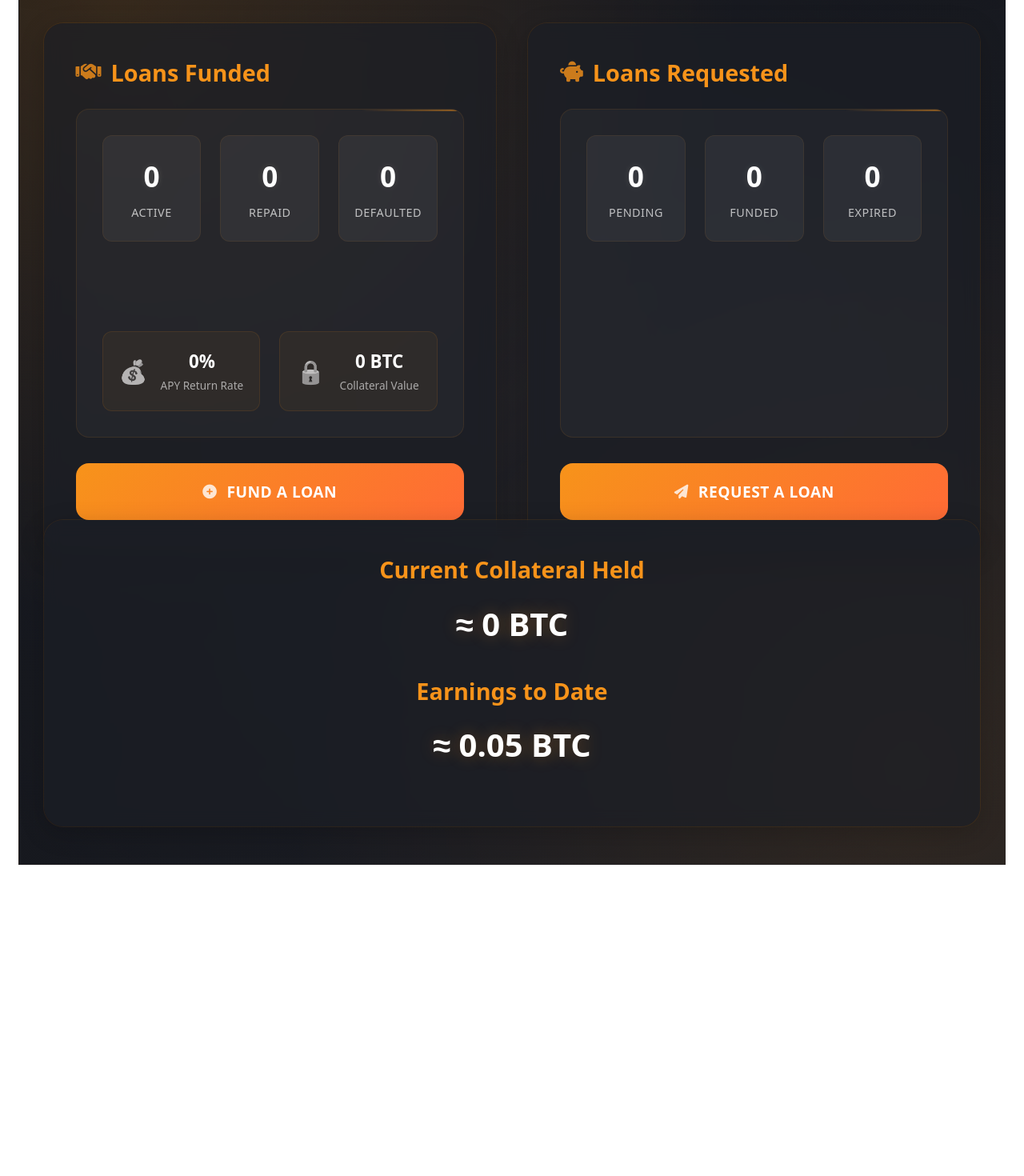
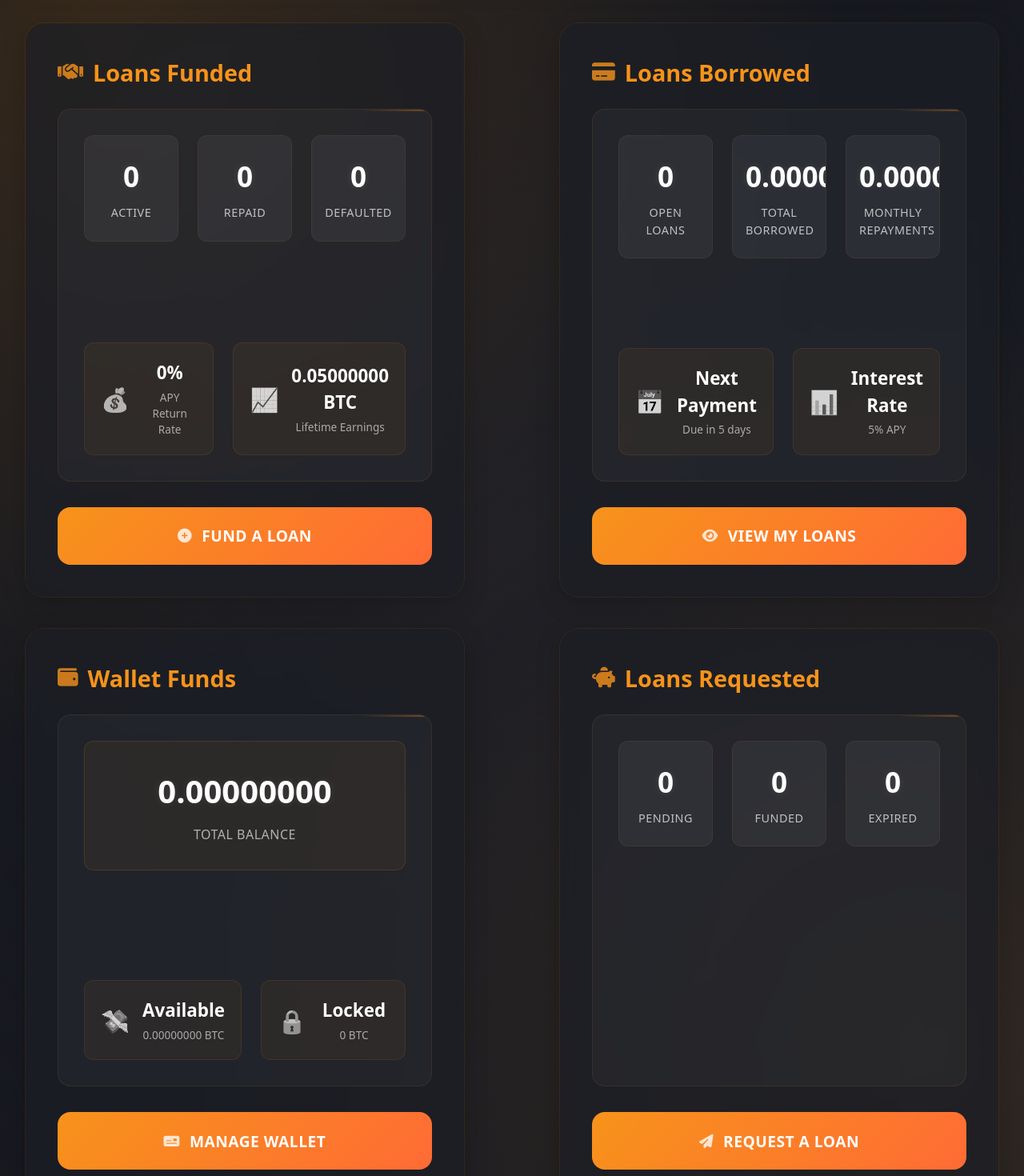
Before and after one commit to SatoshiFundAus/dev1003-p2p-crypto-lending-frontend, a React (Vite) app: page /dashboard in a window 1280 px wide. Shown: the part 130-1600 px from the top of the page at 80% size. Before the commit the page ends 1211 px from the top, so only its background shows below. Built offline with nearby package versions, Linux system fonts and the light colour scheme; no server answers; sample sign-in values are in the browser's storage.

Commit message:
Updated visual layout of dashboard, pending backend connection + testing

```diff
--- a/src/components/Dashboard.jsx
+++ b/src/components/Dashboard.jsx
@@ -19,6 +19,14 @@ function Dashboard() {
             pending: 0,
             funded: 0,
             expired: 0
+        },
+        borrowed: {
+            openLoans: 0,
+            totalBorrowed: 0,
+            monthlyRepayments: 0
+        },
+        wallet: {
+            totalFunds: 0
         },
         earningsToDate: 0.05 // Example value
     });
@@ -146,10 +154,10 @@ function Dashboard() {
                                     </div>
                                 </div>
                                 <div className={styles.metricBox}>
-                                    <span className={styles.metricIcon}>🔒</span>
+                                    <span className={styles.metricIcon}>📈</span>
                                     <div className={styles.metricContent}>
-                                        <div className={styles.metricNumber}>{loanStats.funded.collateralValue} BTC</div>
-                                        <div className={styles.metricTitle}>Collateral Value</div>
+                                        <div className={styles.metricNumber}>{loanStats.earningsToDate.toFixed(8)} BTC</div>
+                                        <div className={styles.metricTitle}>Lifetime Earnings</div>
                                     </div>
                                 </div>
                             </div>
@@ -160,6 +168,84 @@ function Dashboard() {
                         >
                             <i className={`${styles.icon} ${styles.iconAddFund}`}></i>
                             Fund a Loan
+                        </button>
+                    </div>
+
+                    <div className={styles.loanStatsCard}>
+                        <h2><i className={`${styles.icon} ${styles.iconBorrowedLoans}`}></i> Loans Borrowed</h2>
+                        <div className={styles.statsContainer}>
+                            <div className={styles.statsRow}>
+                                <div className={styles.statBox}>
+                                    <div className={styles.statNumber}>{loanStats.borrowed.openLoans}</div>
+                                    <div className={styles.statTitle}>Open Loans</div>
+                                </div>
+                                <div className={styles.statBox}>
+                                    <div className={styles.statNumber}>{loanStats.borrowed.totalBorrowed.toFixed(8)}</div>
+                                    <div className={styles.statTitle}>Total Borrowed</div>
+                                </div>
+                                <div className={styles.statBox}>
+                                    <div className={styles.statNumber}>{loanStats.borrowed.monthlyRepayments.toFixed(8)}</div>
+                                    <div className={styles.statTitle}>Monthly Repayments</div>
+                                </div>
+                            </div>
+                            <div className={styles.metricsRow}>
+                                <div className={styles.metricBox}>
+                                    <span className={styles.metricIcon}>📅</span>
+                                    <div className={styles.metricContent}>
+                                        <div className={styles.metricNumber}>Next Payment</div>
+                                        <div className={styles.metricTitle}>Due in 5 days</div>
+                                    </div>
+                                </div>
+                                <div className={styles.metricBox}>
+                                    <span className={styles.metricIcon}>📊</span>
+                                    <div className={styles.metricContent}>
+                                        <div className={styles.metricNumber}>Interest Rate</div>
+                                        <div className={styles.metricTitle}>5% APY</div>
+                                    </div>
+                                </div>
+                            </div>
+                        </div>
+                        <button
+                            className={styles.primaryButton}
+                            onClick={() => navigate('/my-loans')}
+                        >
+                            <i className={`${styles.icon} ${styles.iconViewLoans}`}></i>
+                            View My Loans
+                        </button>
+                    </div>
+
+                    <div className={styles.loanStatsCard}>
+                        <h2><i className={`${styles.icon} ${styles.iconWallet}`}></i> Wallet Funds</h2>
+                        <div className={styles.statsContainer}>
+                            <div className={styles.statsRow}>
+                                <div className={`${styles.statBox} ${styles.fullWidthStat}`}>
+                                    <div className={styles.statNumber}>{loanStats.wallet.totalFunds.toFixed(8)}</div>
+                                    <div className={styles.statTitle}>Total Balance</div>
+                                </div>
+                            </div>
+                            <div className={styles.metricsRow}>
+                                <div className={styles.metricBox}>
+                                    <span className={styles.metricIcon}>💸</span>
+                                    <div className={styles.metricContent}>
+                                        <div className={styles.metricNumber}>Available</div>
+                                        <div className={styles.metricTitle}>{loanStats.wallet.totalFunds.toFixed(8)} BTC</div>
+                                    </div>
+                                </div>
+                                <div className={styles.metricBox}>
+                                    <span className={styles.metricIcon}>🔒</span>
+                                    <div className={styles.metricContent}>
+                                        <div className={styles.metricNumber}>Locked</div>
+                                        <div className={styles.metricTitle}>{loanStats.funded.collateralValue} BTC</div>
+                                    </div>
+                                </div>
+                            </div>
+                        </div>
+                        <button
+                            className={styles.primaryButton}
+                            onClick={() => navigate('/wallet')}
+                        >
+                            <i className={`${styles.icon} ${styles.iconDeposit}`}></i>
+                            Manage Wallet
                         </button>
                     </div>
 
@@ -190,18 +276,6 @@ function Dashboard() {
                         </button>
                     </div>
                 </div>
-
-                <div className={styles.summaryCard}>
-                    <h2>Current Collateral Held</h2>
-                    <div className={styles.btcValue}>
-                        ≈ {loanStats.collateralHeld || 0} BTC
-                    </div>
-
-                    <h2>Earnings to Date</h2>
-                    <div className={styles.btcValue}>
-                        ≈ {loanStats.earningsToDate} BTC
-                    </div>
-                </div>
             </main>
         </div>
     );
--- a/src/components/Dashboard.module.css
+++ b/src/components/Dashboard.module.css
@@ -129,8 +129,8 @@
 .dashboardGrid {
     display: grid;
     grid-template-columns: repeat(2, 1fr);
-    grid-template-rows: 1fr;
-    gap: 2.5rem;
+    grid-template-rows: repeat(2, 1fr);
+    gap: 7.5rem;
     align-items: stretch;
 }
 
@@ -143,7 +143,7 @@
         0 8px 32px rgba(0, 0, 0, 0.2),
         0 0 0 1px rgba(247, 147, 26, 0.1);
     position: relative;
-    overflow: hidden;
+    overflow: visible;
     transition: all 0.3s ease;
     display: flex;
     flex-direction: column;
@@ -415,6 +415,59 @@
     content: '\f1d8'; /* fa-paper-plane */
 }
 
+/* Additional icon classes */
+.iconBorrowedLoans::before {
+    content: '\f09d'; /* fa-credit-card */
+}
+
+.iconViewLoans::before {
+    content: '\f06e'; /* fa-eye */
+}
+
+.iconWallet::before {
+    content: '\f555'; /* fa-wallet */
+}
+
+.iconDeposit::before {
+    content: '\f53c'; /* fa-money-bill-wave */
+}
+
+/* Button variants */
+.viewButton {
+    background: linear-gradient(135deg, #4a90e2 0%, #357abd 100%);
+}
+
+.viewButton:hover {
+    background: linear-gradient(135deg, #357abd 0%, #4a90e2 100%);
+    box-shadow: 0 8px 30px rgba(74, 144, 226, 0.4);
+}
+
+.depositButton {
+    background: linear-gradient(135deg, #2ecc71 0%, #27ae60 100%);
+}
+
+.depositButton:hover {
+    background: linear-gradient(135deg, #27ae60 0%, #2ecc71 100%);
+    box-shadow: 0 8px 30px rgba(46, 204, 113, 0.4);
+}
+
+.fullWidthStat {
+    grid-column: 1 / -1;  /* Spans all columns */
+    padding: 2rem 1rem;   /* Slightly larger padding for emphasis */
+    background: rgba(247, 147, 26, 0.05);  /* Slightly different background */
+    border-color: rgba(247, 147, 26, 0.15);  /* Slightly stronger border */
+}
+
+.fullWidthStat .statNumber {
+    font-size: 2.5rem;  /* Larger font size for emphasis */
+    margin-bottom: 0.75rem;  /* More space between number and label */
+}
+
+.fullWidthStat .statTitle {
+    font-size: 1rem;  /* Slightly larger label */
+    opacity: 0.9;  /* More visible label */
+}
+
 @media (max-width: 768px) {
     .dashboardContent {
         padding: 0 1rem;
@@ -422,6 +475,7 @@
 
     .dashboardGrid {
         grid-template-columns: 1fr;
+        grid-template-rows: auto;
     }
 
     .btcValue {
```
